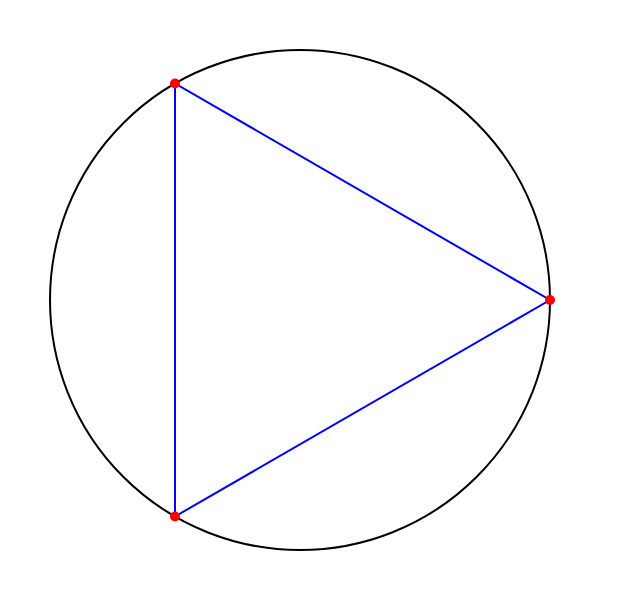
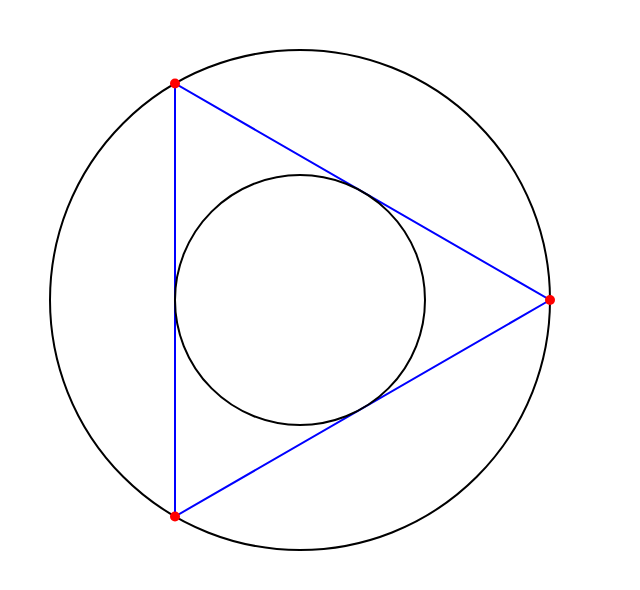
Before and after one commit to phivk/circum-circle, a Next.js app: page / in a window 1280 px wide. Shown: the top 590 px of the page, without its empty margins (0-640 px from the left). Built offline with nearby package versions, Linux system fonts and the light colour scheme.

Commit message:
draw incircle

```diff
--- a/src/app/CircleWithTriangle.tsx
+++ b/src/app/CircleWithTriangle.tsx
@@ -70,6 +70,37 @@ const CircleWithTriangle: React.FC<CircleWithTriangleProps> = ({
     setDraggingIndex(null);
   };
 
+  // Calculate incenter
+  const calculateIncenter = () => {
+    const [A, B, C] = points;
+    const a = Math.sqrt((B.x - C.x) ** 2 + (B.y - C.y) ** 2);
+    const b = Math.sqrt((A.x - C.x) ** 2 + (A.y - C.y) ** 2);
+    const c = Math.sqrt((A.x - B.x) ** 2 + (A.y - B.y) ** 2);
+    const perimeter = a + b + c;
+
+    const incenterX = (a * A.x + b * B.x + c * C.x) / perimeter;
+    const incenterY = (a * A.y + b * B.y + c * C.y) / perimeter;
+
+    return { x: incenterX, y: incenterY };
+  };
+
+  // Calculate inradius
+  const calculateInradius = () => {
+    const [A, B, C] = points;
+    const a = Math.sqrt((B.x - C.x) ** 2 + (B.y - C.y) ** 2);
+    const b = Math.sqrt((A.x - C.x) ** 2 + (A.y - C.y) ** 2);
+    const c = Math.sqrt((A.x - B.x) ** 2 + (A.y - B.y) ** 2);
+    const s = (a + b + c) / 2;
+
+    const area = Math.sqrt(s * (s - a) * (s - b) * (s - c));
+    const inradius = area / s;
+
+    return inradius;
+  };
+
+  const incenter = calculateIncenter();
+  const inradius = calculateInradius();
+
   return (
     <svg
       width={width}
@@ -96,6 +127,16 @@ const CircleWithTriangle: React.FC<CircleWithTriangleProps> = ({
         fill="none"
       />
 
+      {/* Draw incircle */}
+      <circle
+        cx={incenter.x}
+        cy={incenter.y}
+        r={inradius}
+        stroke="black"
+        strokeWidth="2"
+        fill="none"
+      />
+
       {/* Draw points */}
       {points.map((point, index) => (
         <circle
@@ -103,7 +144,7 @@ const CircleWithTriangle: React.FC<CircleWithTriangleProps> = ({
           cx={point.x}
           cy={point.y}
           r={draggingIndex === index ? 8 : hoverIndex === index ? 7 : 5}
-          fill={draggingIndex === index ? "orange" : "red"}
+          fill="red"
           onMouseDown={() => handleMouseDown(index)}
           onMouseEnter={() => setHoverIndex(index)}
           onMouseLeave={() => setHoverIndex(null)}
```
